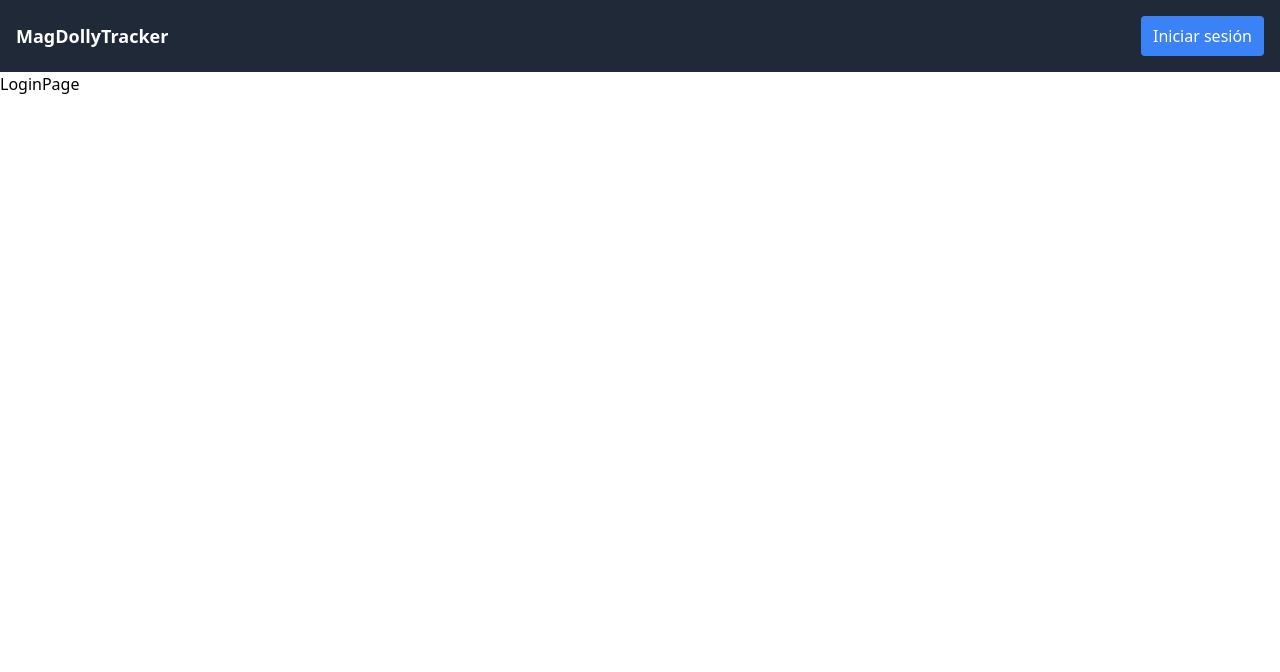
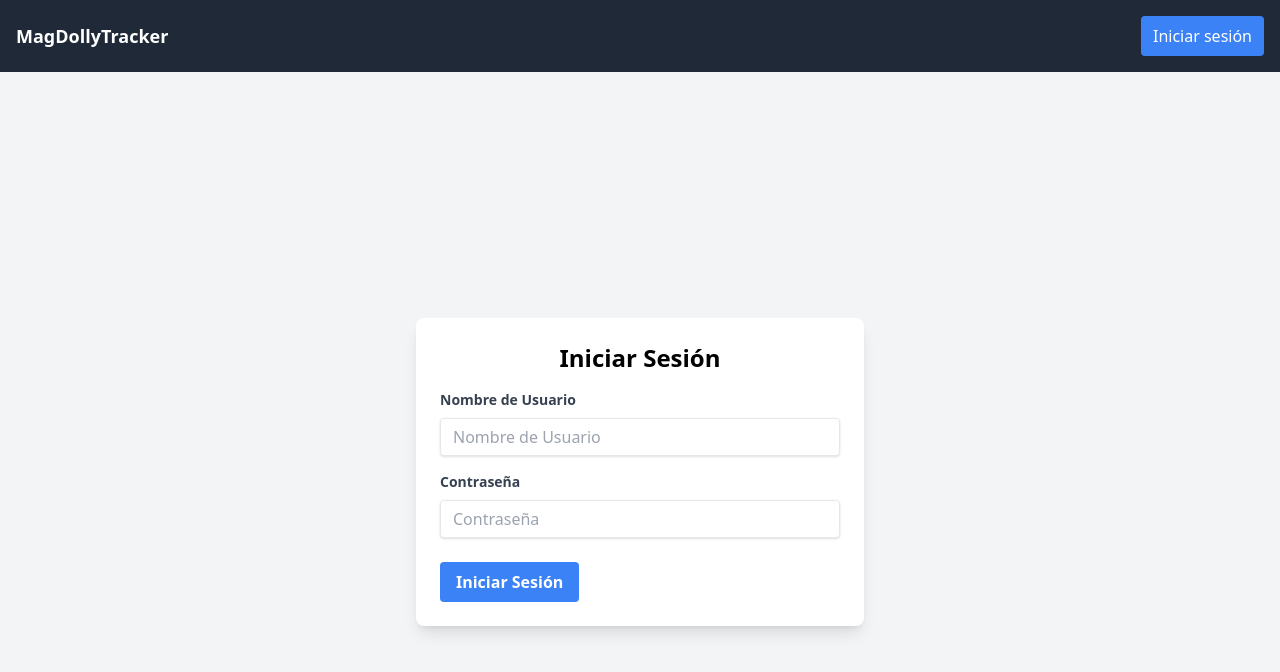
Before and after one commit to JohanCacerez/magDollyTracker, a React (Vite) app: page /login in a window 1280 px wide. Shown: the top 672 px of the page. Built offline with nearby package versions, Linux system fonts and the light colour scheme.

Commit message:
i worked in the login part, frontend and backend

```diff
--- a/src/preload/index.js
+++ b/src/preload/index.js
@@ -4,7 +4,8 @@ import { electronAPI } from '@electron-toolkit/preload'
 // Custom APIs for renderer
 const api = {
   getUsers: () => ipcRenderer.invoke('get-users'),
-  createUser: (name) => ipcRenderer.invoke('create-user', name)
+  createUser: (name) => ipcRenderer.invoke('create-user', name),
+  loginUser: (name, password) => ipcRenderer.invoke('login-user', name, password)
 }
 
 // Use `contextBridge` APIs to expose Electron APIs to
--- a/src/renderer/src/backend/users/userController.js
+++ b/src/renderer/src/backend/users/userController.js
@@ -1,7 +1,7 @@
 // backend/users/userController.js
 
 import { ipcMain } from 'electron'
-import { getAllUsers, createUser } from './userService'
+import { getAllUsers, createUser, loginUser } from './userService'
 
 export const registerUserIPCListeners = () => {
   ipcMain.handle('get-users', async () => {
@@ -12,5 +12,9 @@ export const registerUserIPCListeners = () => {
     return createUser(name)
   })
 
+  ipcMain.handle('login-user', async (_, name, password) => {
+    return loginUser(name, password)
+  })
+
   // Otras funciones IPC relacionadas con usuarios pueden ir aquí
 }
--- a/src/renderer/src/backend/users/userService.js
+++ b/src/renderer/src/backend/users/userService.js
@@ -10,4 +10,16 @@ export const createUser = async (name) => {
   return insertIntoDatabase('INSERT INTO users (name) VALUES (?)', [name])
 }
 
+export const loginUser = async (name, password) => {
+  const users = await queryDatabase('SELECT * FROM users WHERE name = ? AND password = ?', [
+    name,
+    password
+  ])
+  if (users.length > 0) {
+    return { success: true, users: users[0] }
+  } else {
+    return { success: false, message: 'Nombre de usuario o contraseña incorrectos' }
+  }
+}
+
 // Otras funciones CRUD para usuarios pueden ir aquí
--- a/src/renderer/src/pages/LoginPage.jsx
+++ b/src/renderer/src/pages/LoginPage.jsx
@@ -1,7 +1,73 @@
-import React from 'react'
+import React, { useState } from 'react'
 
-function LoginPage() {
-  return <div>LoginPage</div>
+const LoginPage = () => {
+  const [username, setUsername] = useState('')
+  const [password, setPassword] = useState('')
+  const [error, setError] = useState('')
+
+  const handleLogin = async (event) => {
+    event.preventDefault()
+    try {
+      const response = await window.api.loginUser(username, password)
+      if (response.success) {
+        console.log('Login successful:', response.user)
+        setError('')
+        // Redirigir al usuario a la página principal u otra lógica de éxito
+      } else {
+        setError(response.message)
+      }
+    } catch (err) {
+      setError('Error en el inicio de sesión')
+      console.error(err)
+    }
+  }
+
+  return (
+    <div className="min-h-screen flex items-center justify-center bg-gray-100">
+      <div className="bg-white p-6 rounded-lg shadow-lg w-full max-w-md">
+        <h2 className="text-2xl font-bold mb-4 text-center">Iniciar Sesión</h2>
+        <form onSubmit={handleLogin}>
+          <div className="mb-4">
+            <label className="block text-gray-700 text-sm font-bold mb-2" htmlFor="username">
+              Nombre de Usuario
+            </label>
+            <input
+              type="text"
+              id="username"
+              value={username}
+              onChange={(e) => setUsername(e.target.value)}
+              className="shadow appearance-none border rounded w-full py-2 px-3 text-gray-700 leading-tight focus:outline-none focus:shadow-outline"
+              placeholder="Nombre de Usuario"
+              required
+            />
+          </div>
+          <div className="mb-6">
+            <label className="block text-gray-700 text-sm font-bold mb-2" htmlFor="password">
+              Contraseña
+            </label>
+            <input
+              type="password"
+              id="password"
+              value={password}
+              onChange={(e) => setPassword(e.target.value)}
+              className="shadow appearance-none border rounded w-full py-2 px-3 text-gray-700 leading-tight focus:outline-none focus:shadow-outline"
+              placeholder="Contraseña"
+              required
+            />
+          </div>
+          {error && <p className="text-red-500 text-xs italic mb-4">{error}</p>}
+          <div className="flex items-center justify-between">
+            <button
+              type="submit"
+              className="bg-blue-500 hover:bg-blue-700 text-white font-bold py-2 px-4 rounded focus:outline-none focus:shadow-outline"
+            >
+              Iniciar Sesión
+            </button>
+          </div>
+        </form>
+      </div>
+    </div>
+  )
 }
 
 export default LoginPage
```
